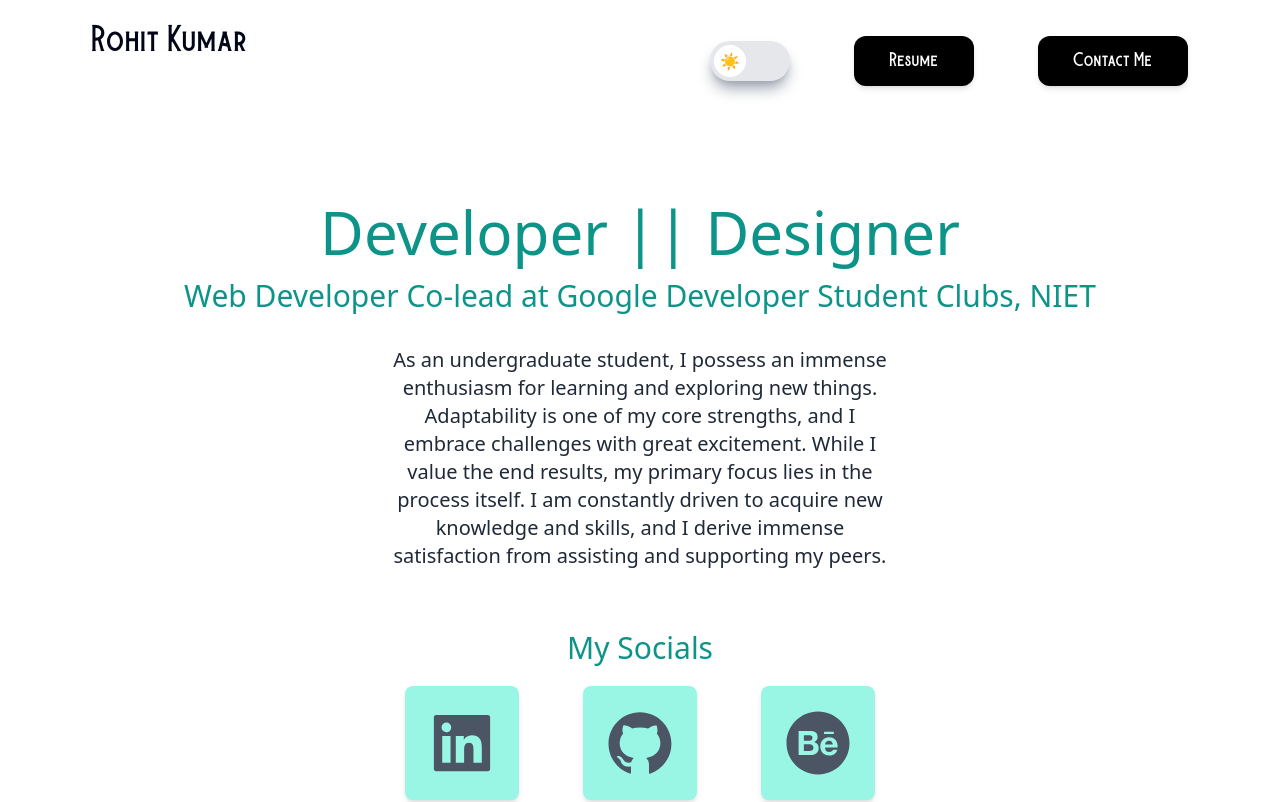
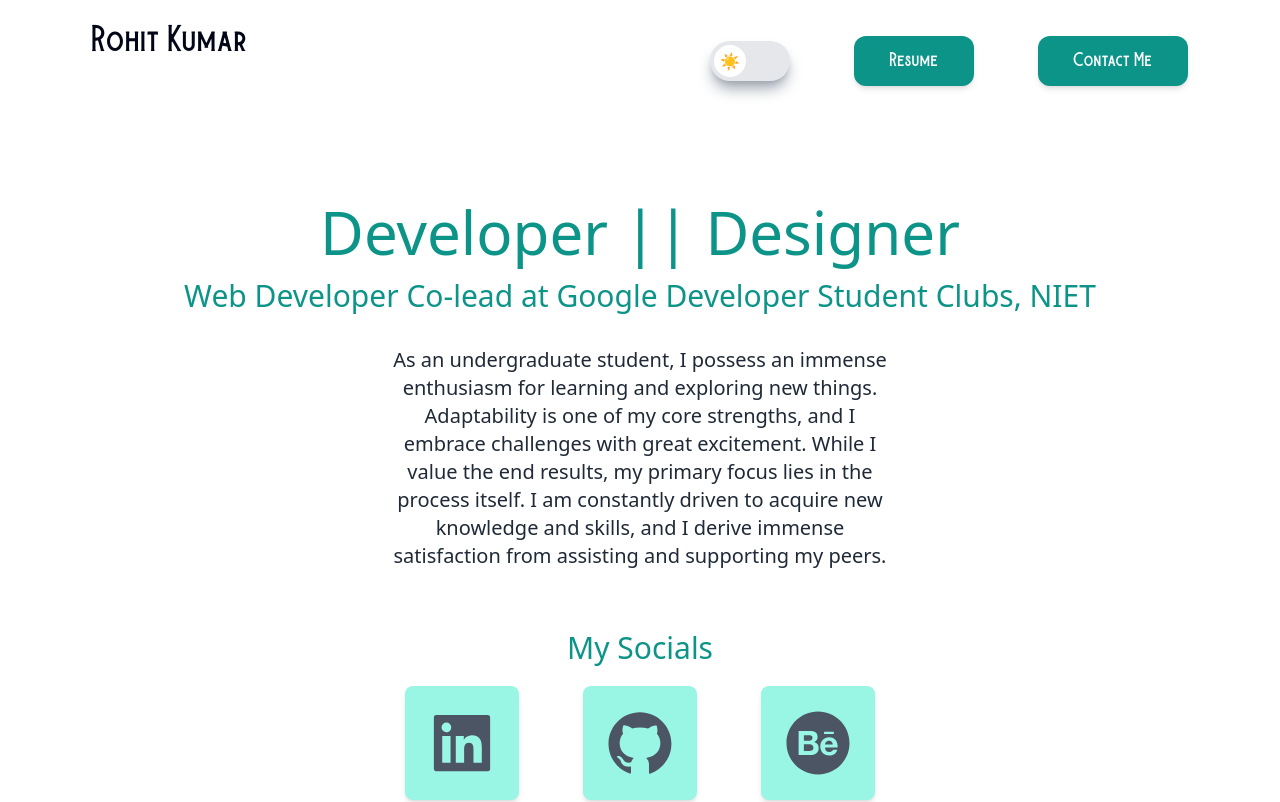
Before and after one commit to RKartik9/MyPortfolio, a Next.js app: page / in a window 1280 px wide. Shown: the top 802 px of the page. Built offline with nearby package versions, Linux system fonts and the light colour scheme.

Commit message:
changed nav-style

```diff
--- a/pages/index.js
+++ b/pages/index.js
@@ -115,7 +115,7 @@ export default function Home() {
                 <li>
                   <a
                     href="https://drive.google.com/file/d/14qGXwt8-sVvOE2CiD3g-7prfiTXQbQH1/view?usp=sharing"
-                    className="lg:w-[120px] font-burtons w-[90px] bg-black h-[50px] mx-2 lg:mx-8 my-3 flex items-center justify-center rounded-xl cursor-pointer relative overflow-hidden transition-all duration-500 ease-in-out shadow-md hover:scale-105 hover:shadow-lg before:absolute before:top-0 before:-left-full before:w-full before:h-full before:bg-gradient-to-r before:from-[#009b49] before:to-[rgb(105,184,141)] before:transition-all before:duration-500 before:ease-in-out before:z-[-1] before:rounded-xl hover:before:left-0 text-[#fff]"
+                    className="lg:w-[120px] font-burtons w-[90px] bg-teal-600 dark:bg-cyan-400 h-[50px] mx-2 lg:mx-8 my-3 flex items-center justify-center rounded-xl cursor-pointer relative overflow-hidden transition-all duration-500 ease-in-out shadow-md hover:scale-105 hover:shadow-lg before:absolute before:top-0 before:-left-full before:w-full before:h-full before:bg-gradient-to-r before:from-[#3babe3] before:to-[rgb(188,96,228)] before:transition-all before:duration-500 before:ease-in-out before:z-[-1] before:rounded-xl hover:before:left-0 text-[#fff]"
                     target="_blank"
                   >
                     Resume
@@ -124,7 +124,7 @@ export default function Home() {
                 <li className="text-0.5rem">
                   <a
                     href="https://form.typeform.com/to/pXJfDEE5"
-                    className="lg:w-[150px] font-burtons w-[100px] bg-black h-[50px] my-3 flex items-center justify-center rounded-xl cursor-pointer relative overflow-hidden transition-all duration-500 ease-in-out shadow-md hover:scale-105 hover:shadow-lg before:absolute before:top-0 before:-left-full before:w-full before:h-full before:bg-gradient-to-r before:from-[#009b49] before:to-[rgb(105,184,141)] before:transition-all before:duration-500 before:ease-in-out before:z-[-1] before:rounded-xl hover:before:left-0 text-[#fff]"
+                    className="lg:w-[150px] font-burtons w-[100px] bg-teal-600 dark:bg-cyan-400 h-[50px] my-3 flex items-center justify-center rounded-xl cursor-pointer relative overflow-hidden transition-all duration-500 ease-in-out shadow-md hover:scale-105 hover:shadow-lg before:absolute before:top-0 before:-left-full before:w-full before:h-full before:bg-gradient-to-r  before:from-[#3babe3] before:to-[rgb(188,96,228)] before:transition-all before:duration-500 before:ease-in-out before:z-[-1] before:rounded-xl hover:before:left-0 text-[#fff]"
                     target="_blank"
                   >
                     Contact Me
```
